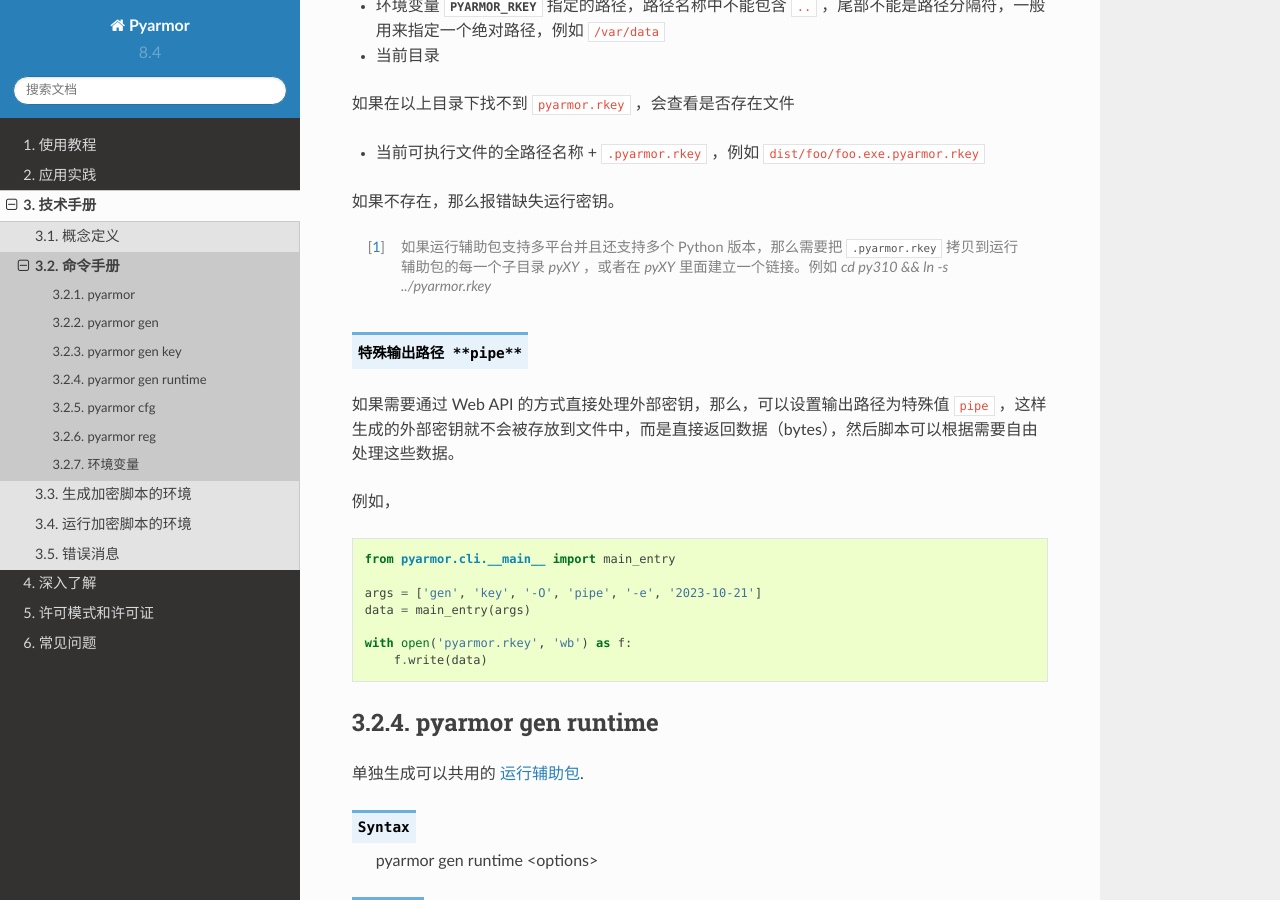
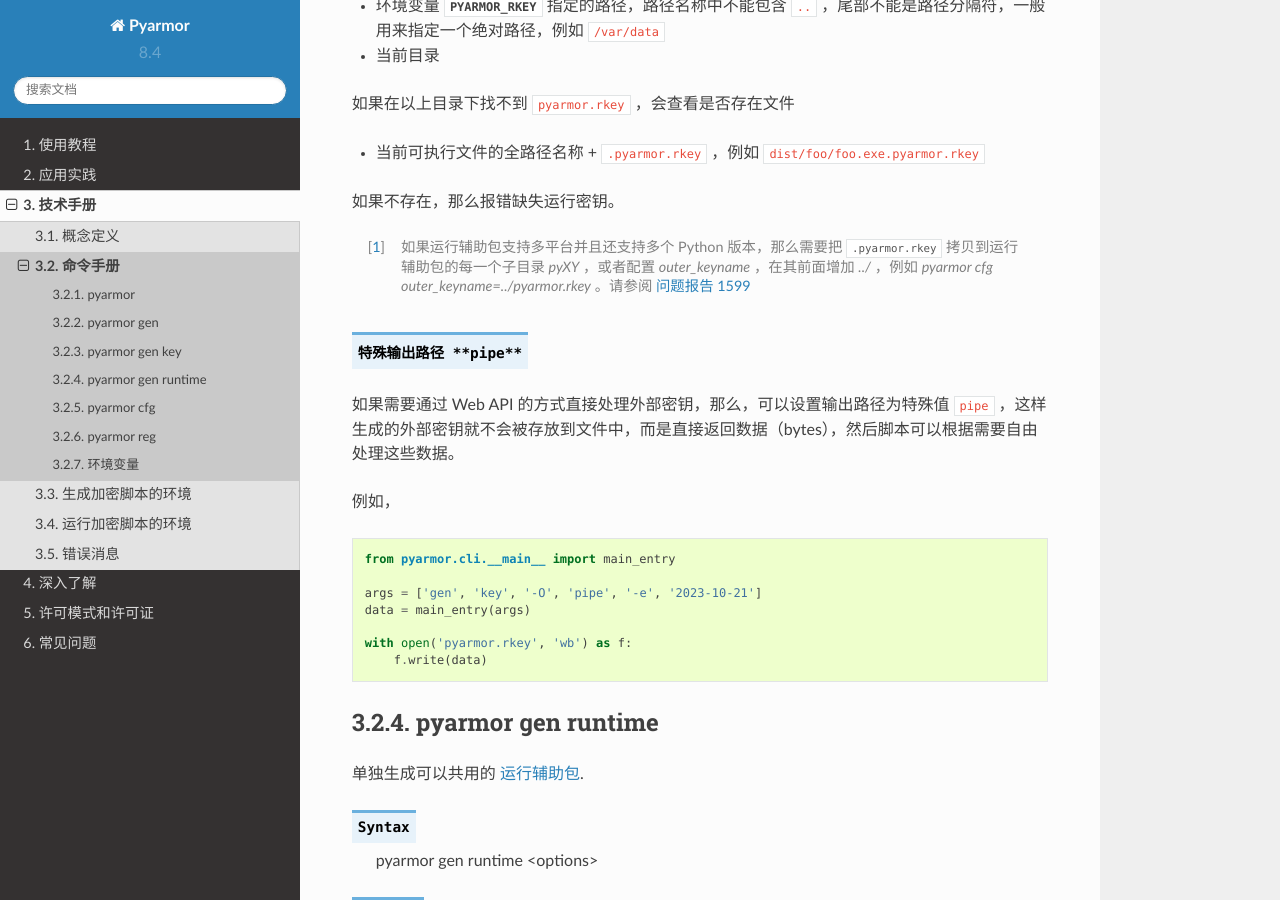
Before and after one commit to dashingsoft/pyarmor-docs-zh, a Sphinx documentation site: the page built from docs/reference/man.rst, in a window 1280 px wide and 900 px high, scrolled down 14699 px. Built offline with Sphinx 7.4.7 and the Read the Docs theme 2.0.0, drawn with Linux system fonts in a browser that asks for light colours.

Commit message:
Note outer key for special case

```diff
--- a/docs/reference/man.rst
+++ b/docs/reference/man.rst
@@ -547,7 +547,9 @@
 
 如果不存在，那么报错缺失运行密钥。
 
-.. [#] 如果运行辅助包支持多平台并且还支持多个 Python 版本，那么需要把 ``.pyarmor.rkey`` 拷贝到运行辅助包的每一个子目录 `pyXY` ，或者在 `pyXY` 里面建立一个链接。例如 `cd py310 && ln -s ../pyarmor.rkey`
+.. [#] 如果运行辅助包支持多平台并且还支持多个 Python 版本，那么需要把 ``.pyarmor.rkey`` 拷贝到运行辅助包的每一个子目录 `pyXY` ，或者配置 `outer_keyname` ，在其前面增加 `../` ，例如 `pyarmor cfg outer_keyname=../pyarmor.rkey` 。请参阅 `问题报告 1599`__
+
+__ https://github.com/dashingsoft/pyarmor/issues/1599
 
 .. describe:: 特殊输出路径 **pipe**
 
```
